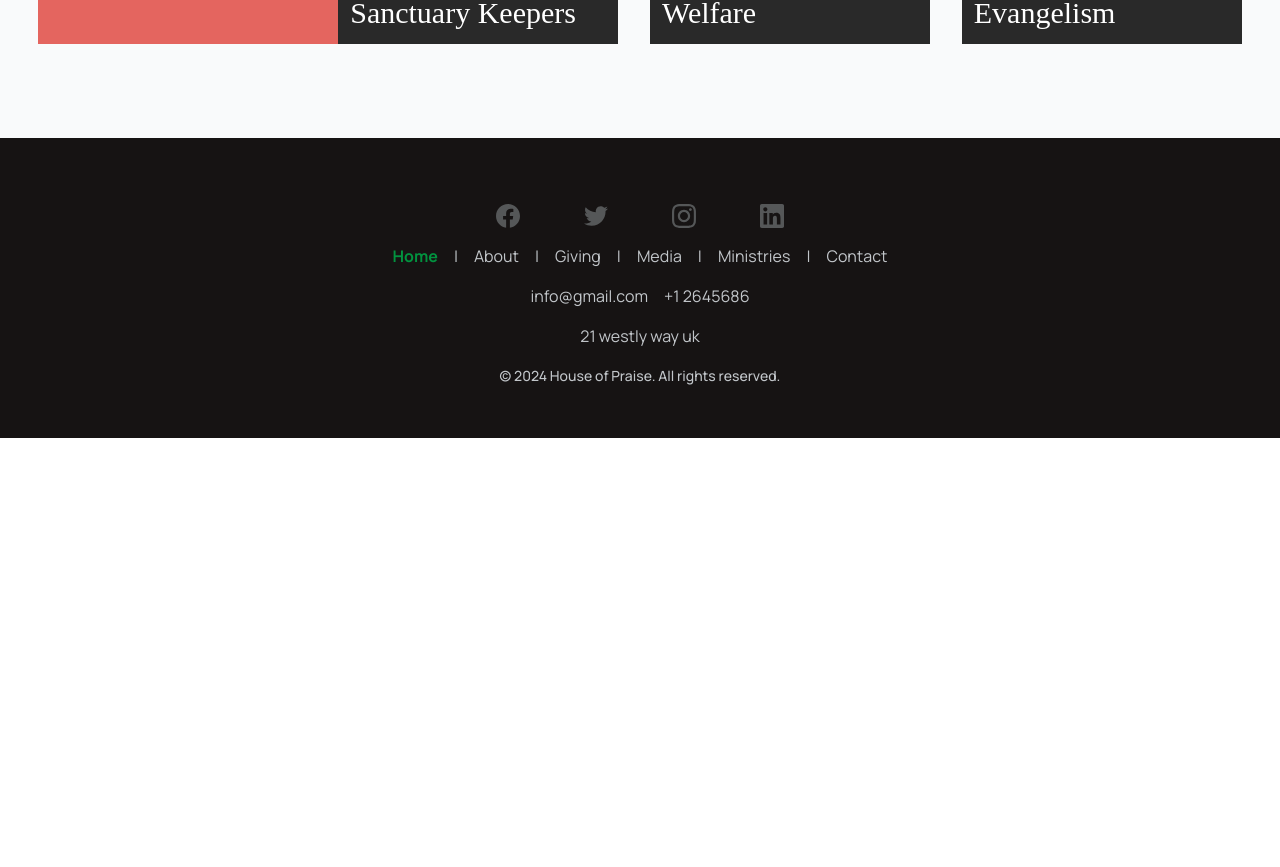
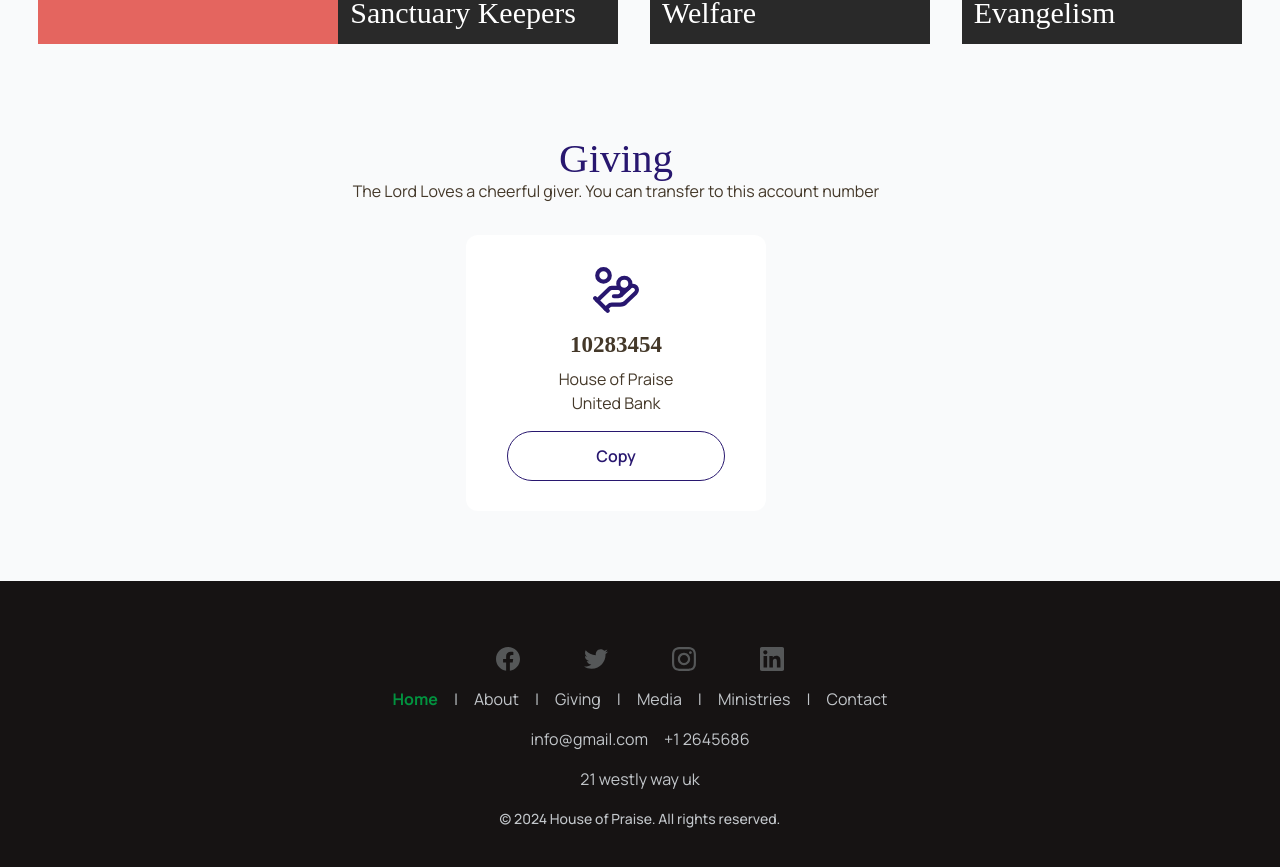
Before and after one commit to Omobayode6/house_of_praise, a React (Vite) app: page / in a window 1280 px wide. Shown: the part 2750-3617 px from the top of the page. Before the commit the page ends 3188 px from the top, so only its background shows below. Built offline with nearby package versions, Linux system fonts and the light colour scheme.

Commit message:
Add giving section

```diff
--- a/package.json
+++ b/package.json
@@ -14,7 +14,8 @@
     "lucide-react": "^0.381.0",
     "react": "^18.2.0",
     "react-dom": "^18.2.0",
-    "react-router-dom": "^6.23.1"
+    "react-router-dom": "^6.23.1",
+    "react-toastify": "^10.0.5"
   },
   "devDependencies": {
     "@types/react": "^18.2.66",
--- a/src/main.tsx
+++ b/src/main.tsx
@@ -1,10 +1,13 @@
 import React from 'react'
 import ReactDOM from 'react-dom/client'
 import App from './App.tsx'
+import { ToastContainer } from "react-toastify";
+import "react-toastify/dist/ReactToastify.css";
 import './index.css'
 
 ReactDOM.createRoot(document.getElementById('root')!).render(
   <React.StrictMode>
     <App />
+    <ToastContainer />
   </React.StrictMode>,
 )
--- a/src/pages/Home.tsx
+++ b/src/pages/Home.tsx
@@ -11,6 +11,8 @@ import preaching from '../assets/images/preaching.png'
 import services from '../assets/images/services.png'
 import { useState } from 'react'
 import ImageTextSlideUp from '../components/reusable/ImageTextSlideUp'
+import { HandCoins } from 'lucide-react'
+import { toast } from 'react-toastify'
 
 const Home = () => {
   const [open, setOpen] = useState(false)
@@ -161,7 +163,39 @@ const Home = () => {
               </div>
             </div>
 
+            {/* Giving */}
+            <div className='pb-[70px]'>
+              <h2 className='text-center'>Giving</h2>
+              <p className='text-center mb-8'>The Lord Loves a cheerful giver. You can transfer to this account number</p>
+              <div>
+                <div className='bg-white max-w-[300px] rounded-[12px] py-[30px] flex flex-col justify-center items-center gap-4 mx-auto '>
+                  <HandCoins color='#28176f' size={50} />
+                  <div>
+                    <h4 className='text-[18px] md:text-[23px] text-center  font-semibold leading-tight mb-2'>10283454</h4>
+                    <p className='text-center'>House of Praise</p>
+                    <p className='text-center'>United Bank</p>
+                  </div>
+                  <a href="" target='_blank'>
+                    <button className='outline-button type1 outline-btn-txt w-full sm:w-[218px] rounded-[40px] text-primary text-base border border-primary px-4 py-3 font-semibold'
+                      onClick={(e) => {
+                        e.preventDefault()
+                        navigator.clipboard.writeText('10283454')
+                        toast.success('Account number copied successfully')
+                      }}
+                    >
+                      Copy
+                    </button>
+                  </a>
+                </div>
+              </div>
+            </div>
+
             {/* Testimonia Section Slider */}
+            <div>
+
+            </div>
+
+            {/* Media */}
             <div>
 
             </div>
```
Also changed, not shown: 1 other file (tests, documents, lock files or other folders).
